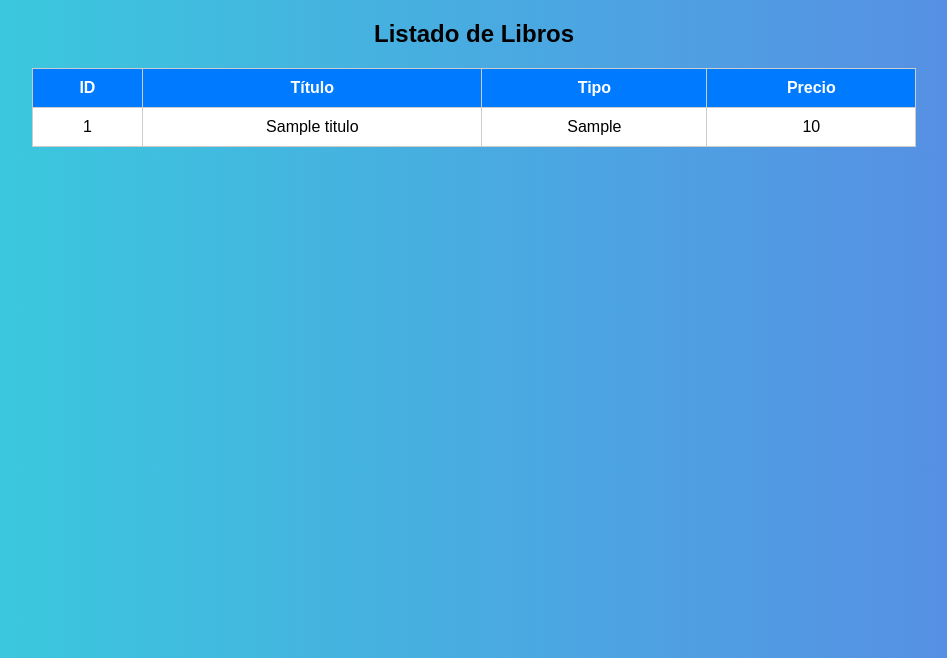
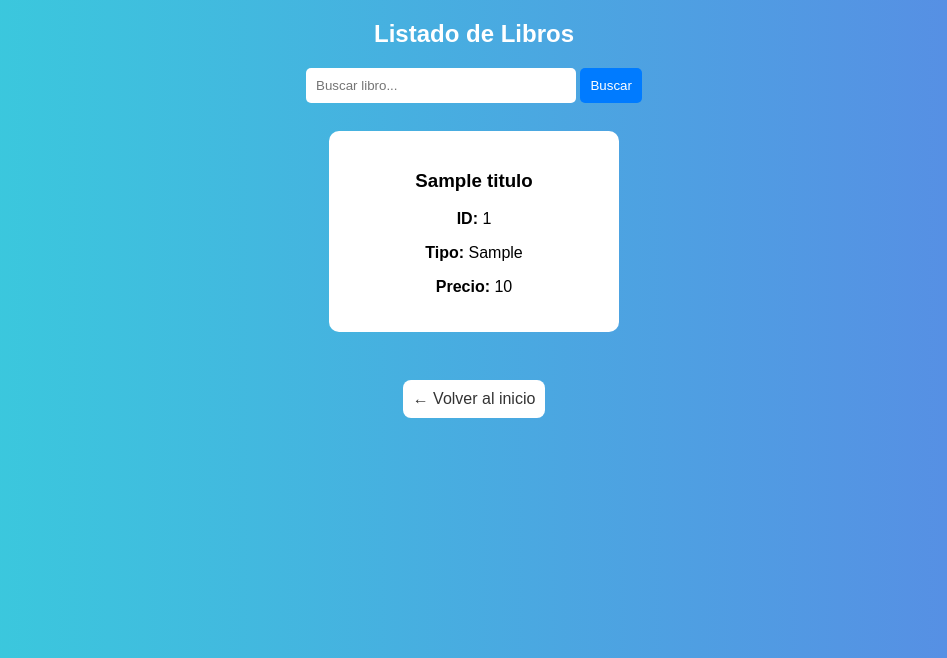
Before and after one commit to Marlon-Castillo/Marlon-Castillo-proyecto-final-programacion3, a PHP site: page /libros.php in a window 1280 px wide. Shown: the top 658 px of the page, without its empty margins (166-1113 px from the left). Run offline with PHP 8.4, Linux system fonts and the light colour scheme; the visitor is signed in with stand-in values (Sample User, id 1); tables that the repository leaves empty or names only in its code hold one stand-in row (values such as "Sample post").

Commit message:
Boton de volver y buscador agregados

```diff
--- a/libreria/contacto.php
+++ b/libreria/contacto.php
@@ -70,6 +70,9 @@ function validarFormulario() {
     <button type="submit">Enviar</button>
 </form>
 
+<br>
+<a href="index.php" class="boton-volver">← Volver al inicio</a>
+
 </body>
 </html>
 </div>
--- a/libreria/index.php
+++ b/libreria/index.php
@@ -74,7 +74,7 @@ if (!isset($_SESSION['usuario'])) {
 
 <div class="container">
 
-<h1>📚 Librería Online</h1>
+<h1> Librería Online</h1>
 
 <ul>
     <li><a href="libros.php">Ver Libros</a></li>
--- a/libreria/libros.php
+++ b/libreria/libros.php
@@ -9,60 +9,113 @@ if (!isset($_SESSION['usuario'])) {
 <!DOCTYPE html>
 <html lang="es">
 <head>
-    <style>
+<meta charset="UTF-8">
+<title>Libros</title>
+
+<style>
 body {
     font-family: Arial;
     background: linear-gradient(to right, #36d1dc, #5b86e5);
     text-align: center;
 }
 
-table {
-    margin: auto;
-    border-collapse: collapse;
-    width: 70%;
-    background: white;
-}
-
-th {
-    background-color: #007BFF;
+h2 {
     color: white;
 }
 
-th, td {
+.contenedor {
+    display: flex;
+    flex-wrap: wrap;
+    justify-content: center;
+}
+
+.card {
+    background: white;
+    padding: 20px;
+    margin: 10px;
+    width: 250px;
+    border-radius: 10px;
+    transition: 0.3s;
+}
+
+.card:hover {
+    transform: scale(1.05);
+}
+
+input {
     padding: 10px;
-    border: 1px solid #ccc;
+    width: 250px;
+    border-radius: 5px;
+    border: none;
+}
+
+button {
+    padding: 10px;
+    border: none;
+    background: #007BFF;
+    color: white;
+    border-radius: 5px;
+}
+
+button:hover {
+    background: #0056b3;
+}
+
+.boton-volver {
+    display: inline-block;
+    margin: 20px;
+    padding: 10px;
+    background: white;
+    color: #333;
+    border-radius: 8px;
+    text-decoration: none;
 }
 </style>
-    <meta charset="UTF-8">
-    <title>Libros</title>
+
 </head>
 <body>
 
-
 <h2>Listado de Libros</h2>
 
-<table border="1">
-    <tr>
-        <th>ID</th>
-        <th>Título</th>
-        <th>Tipo</th>
-        <th>Precio</th>
-    </tr>
+<!-- 🔍 BUSCADOR -->
+<form method="GET">
+    <input type="text" name="buscar" placeholder="Buscar libro...">
+    <button type="submit">Buscar</button>
+</form>
+
+<br>
+
+<div class="contenedor">
 
 <?php
-$query = $conexion->query("SELECT * FROM titulos");
+$buscar = isset($_GET['buscar']) ? $_GET['buscar'] : '';
+
+if ($buscar != '') {
+    $query = $conexion->query("
+        SELECT * FROM titulos
+        WHERE titulo LIKE '%$buscar%'
+        OR tipo LIKE '%$buscar%'
+    ");
+} else {
+    $query = $conexion->query("SELECT * FROM titulos");
+}
 
 foreach ($query as $libro) {
-    echo "<tr>
-        <td>{$libro['id_titulo']}</td>
-        <td>{$libro['titulo']}</td>
-        <td>{$libro['tipo']}</td>
-        <td>{$libro['precio']}</td>
-    </tr>";
+    echo "
+    <div class='card'>
+        <h3>{$libro['titulo']}</h3>
+        <p><strong>ID:</strong> {$libro['id_titulo']}</p>
+        <p><strong>Tipo:</strong> {$libro['tipo']}</p>
+        <p><strong>Precio:</strong> {$libro['precio']}</p>
+    </div>
+    ";
 }
 ?>
 
-</table>
+</div>
+
+<br>
+<a href="index.php" class="boton-volver">← Volver al inicio</a>
 
 </body>
 </html>
```
